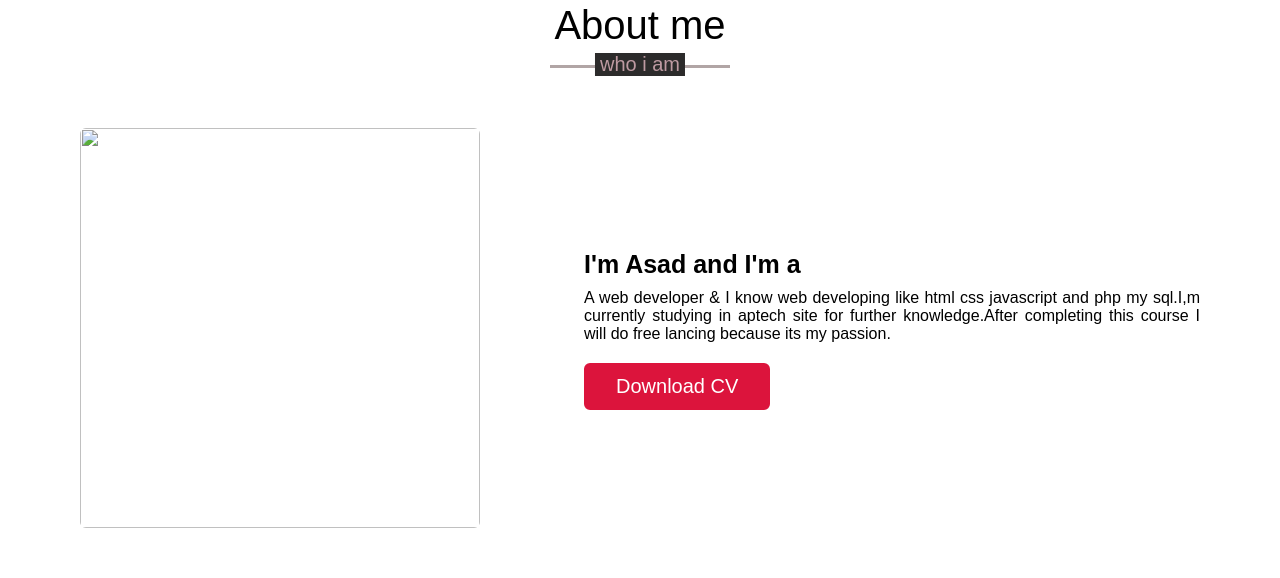
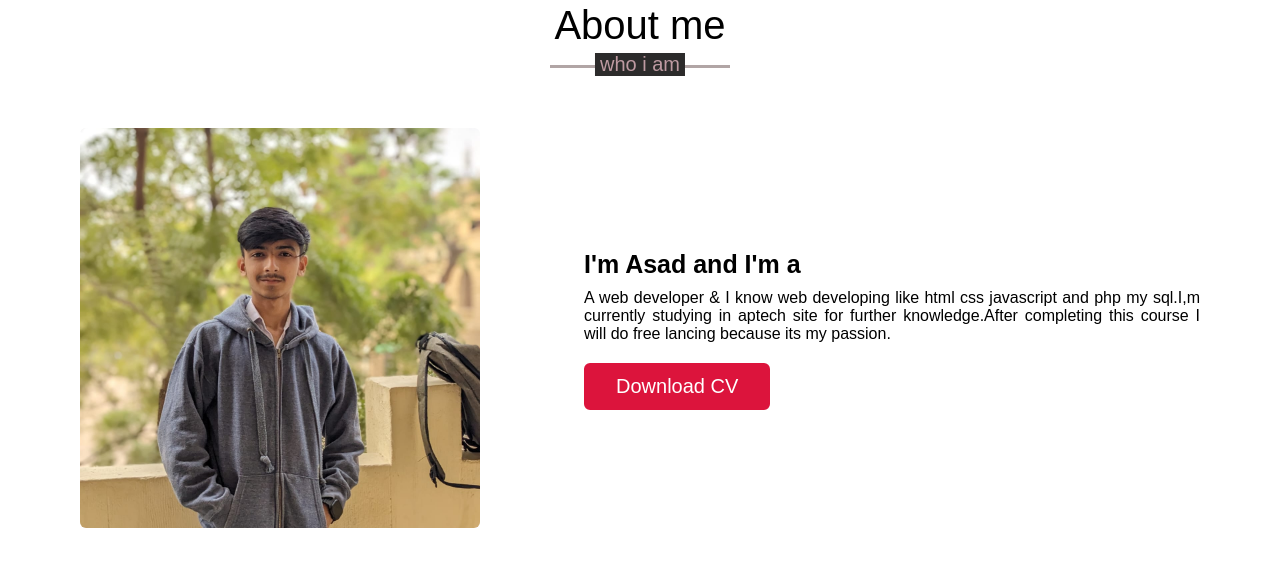
Before and after one commit to Sohail-create/portfolio, a plain HTML site: page index.html in a window 1280 px wide. Shown: the part 897-1475 px from the top of the page. Drawn offline with nearby package versions, Linux system fonts and the light colour scheme; files whose address does not match are found by name.

Commit message:
Update index.html

```diff
--- a/index.html
+++ b/index.html
@@ -51,7 +51,7 @@
             <h2 class="title">About me</h2>
             <div class="about-content">
                 <div class="column left">
-                    <img src="images/my image 3.jpeg" alt="">
+                    <img src="my image 3.jpeg" alt="">
                 </div>
                 <div class="column right">
                     <div class="text">I'm Asad and I'm a <span class="typing-2"></span></div>
```
